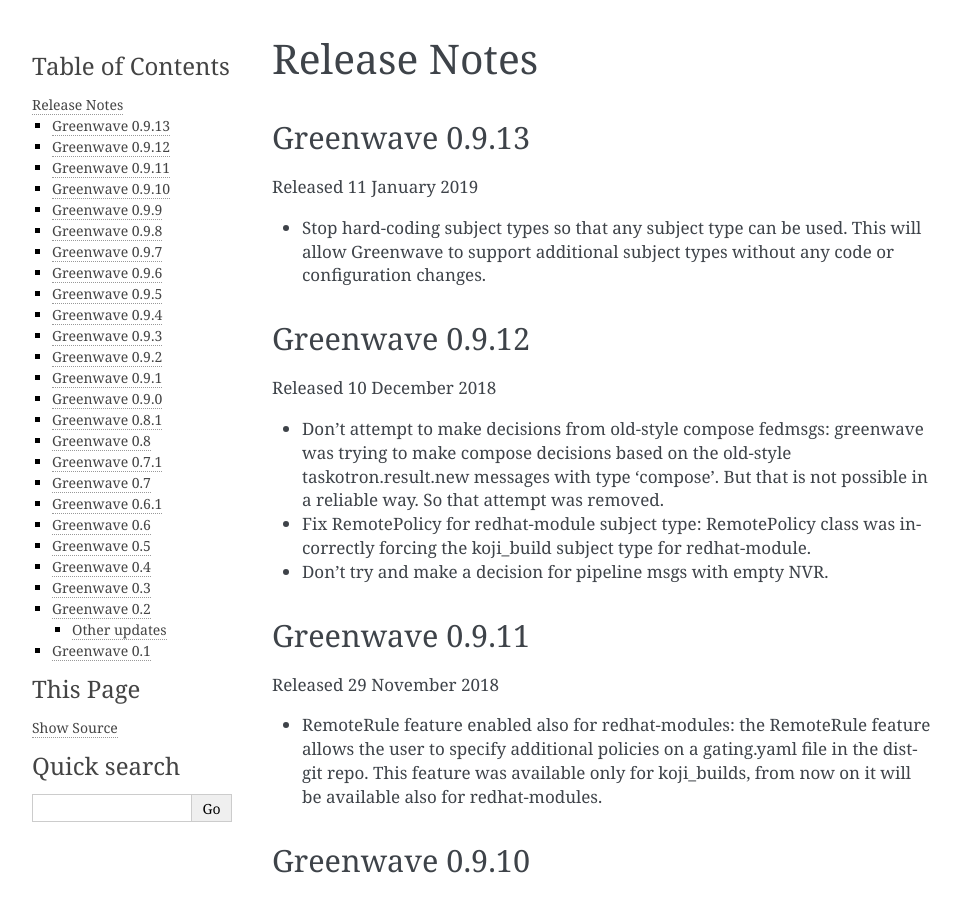
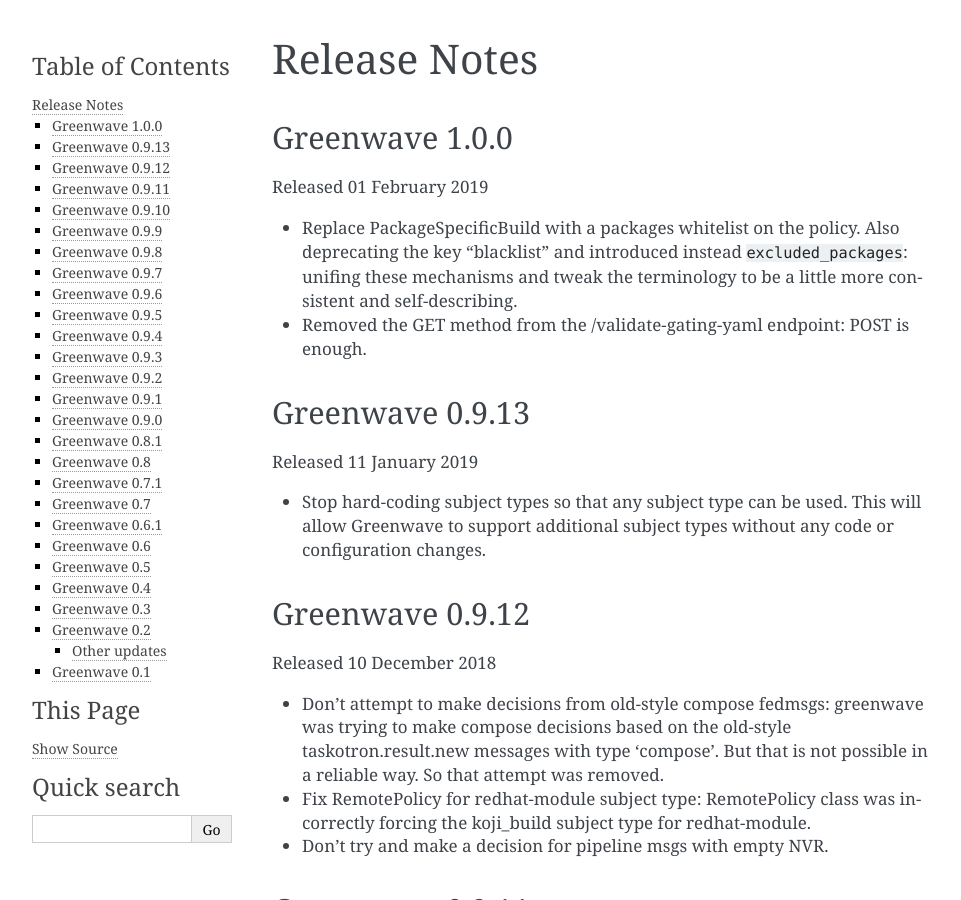
Before and after one commit to release-engineering/greenwave, a Sphinx documentation site: the page built from docs/release-notes.rst, in a window 1280 px wide and 900 px high. Shown: the whole window, without its empty margins (148-1109 px from the left). Built offline with Sphinx 7.4.7, drawn with Linux system fonts in a browser that asks for light colours; pages that are not in the unit, such as notebooks, are missing from menus.

Commit message:
Release notes 1.0.0

```diff
--- a/docs/release-notes.rst
+++ b/docs/release-notes.rst
@@ -1,6 +1,20 @@
 =============
 Release Notes
 =============
+
+Greenwave 1.0.0
+===============
+
+Released 01 February 2019
+
+* Replace PackageSpecificBuild with a packages whitelist on the policy.
+  Also deprecating the key "blacklist" and introduced instead ``excluded_packages``:
+  unifing these mechanisms and tweak the terminology to be a little more
+  consistent and self-describing.
+
+* Removed the GET method from the /validate-gating-yaml endpoint: POST is
+  enough.
+
 
 Greenwave 0.9.13
 ================
```
